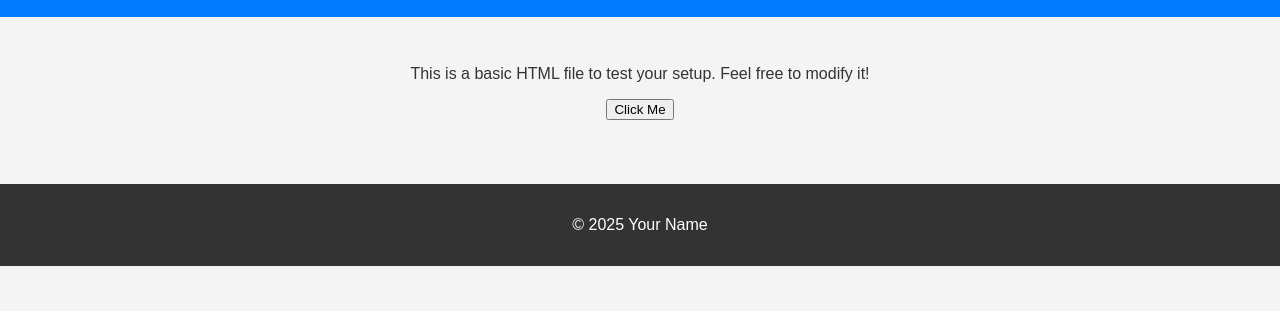
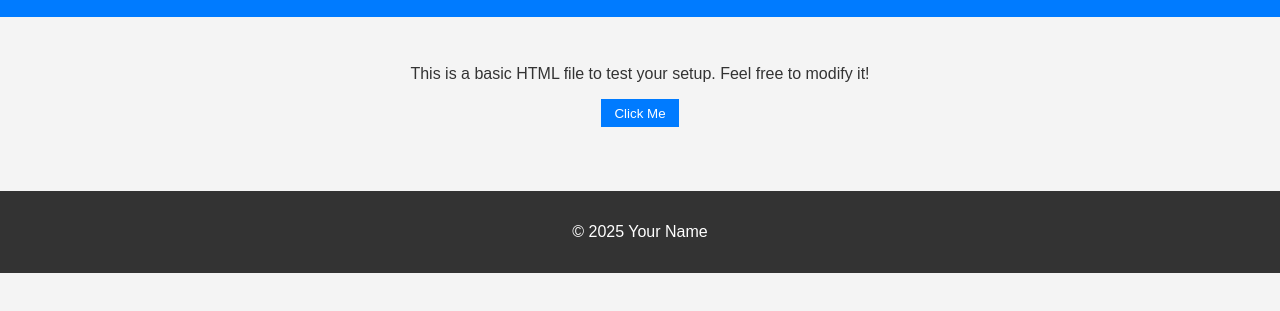
Before and after one commit to rodjhall/rodjhall, a plain HTML site: page index.html in a window 1280 px wide. Shown: the part 95-406 px from the top of the page. Drawn offline with Linux system fonts and the light colour scheme.

Commit message:
Add files via upload

```diff
--- a/index.html
+++ b/index.html
@@ -4,30 +4,7 @@
     <meta charset="UTF-8">
     <meta name="viewport" content="width=device-width, initial-scale=1.0">
     <title>Test Page</title>
-    <style>
-        body {
-            font-family: Arial, sans-serif;
-            margin: 0;
-            padding: 0;
-            background-color: #f4f4f4;
-            color: #333;
-            text-align: center;
-        }
-        header {
-            background-color: #007bff;
-            color: white;
-            padding: 1em 0;
-        }
-        main {
-            padding: 2em;
-        }
-        footer {
-            margin-top: 2em;
-            padding: 1em;
-            background-color: #333;
-            color: white;
-        }
-    </style>
+    <link rel="stylesheet" href="style.css">
 </head>
 <body>
     <header>
--- /dev/null
+++ b/style.css
@@ -0,0 +1,33 @@
+/* style.css */
+body {
+    font-family: Arial, sans-serif;
+    margin: 0;
+    padding: 0;
+    background-color: #f4f4f4;
+    color: #333;
+    text-align: center;
+}
+header {
+    background-color: #007bff;
+    color: white;
+    padding: 1em 0;
+}
+main {
+    padding: 2em;
+}
+footer {
+    margin-top: 2em;
+    padding: 1em;
+    background-color: #333;
+    color: white;
+}
+button {
+    padding: 0.5em 1em;
+    border: none;
+    background-color: #007bff;
+    color: white;
+    cursor: pointer;
+}
+button:hover {
+    background-color: #0056b3;
+}
```
